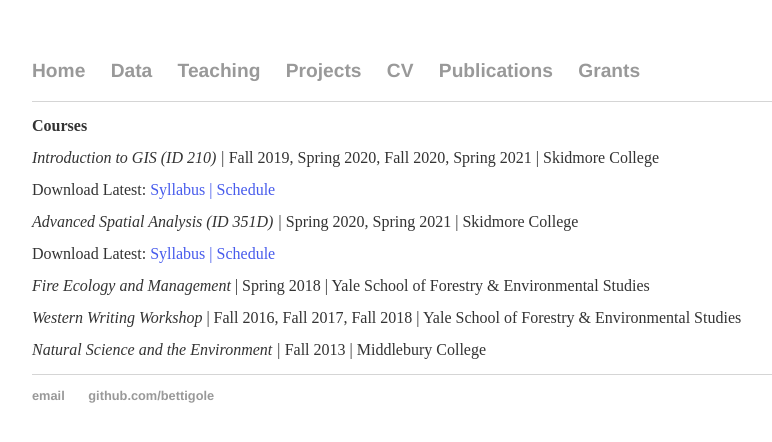
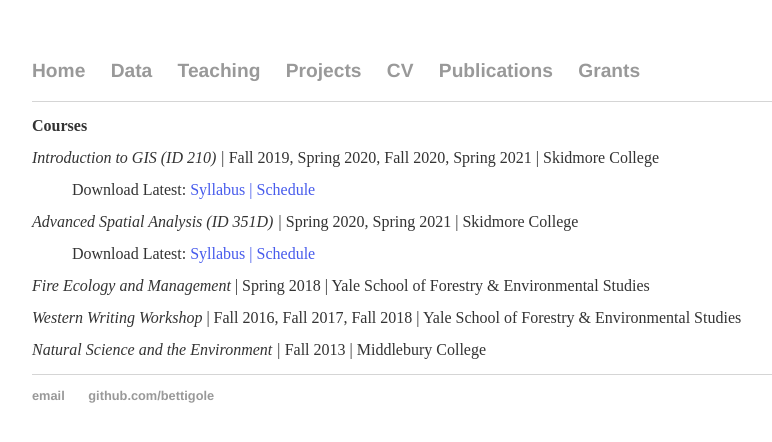
Before and after one commit to bettigole/bettigole.github.io, a Jekyll site: the page built from teaching/index.html, in a window 1280 px wide. Shown: the top 442 px of the page, without its empty margins (224-996 px from the left). Built offline with Jekyll 4.4.1, drawn with Linux system fonts in a browser that asks for light colours.

Commit message:
add margins

```diff
--- a/teaching/index.html
+++ b/teaching/index.html
@@ -5,12 +5,12 @@
 
 <p><strong>Courses</strong></p>
 <p><em>Introduction to GIS (ID 210) |</em> Fall 2019, Spring 2020, Fall 2020, Spring 2021 | Skidmore College </p>
-<p> Download Latest:
+<p style="margin-left: 40px"> Download Latest:
   <a href="https://github.com/bettigole/bettigole.github.io/blob/main/teaching/id210_s21_syllabus.pdf?raw=true"> Syllabus | </a>
   <a href="https://github.com/bettigole/bettigole.github.io/blob/main/teaching/id210_s21_schedule.pdf?raw=true"> Schedule</a>
 </p>
 <p><em>Advanced Spatial Analysis (ID 351D) |</em> Spring 2020, Spring 2021 | Skidmore College</p>
-<p> Download Latest:
+<p style="margin-left: 40px"> Download Latest:
   <a href="https://github.com/bettigole/bettigole.github.io/blob/main/teaching/id351d_s21_syllabus.pdf?raw=true"> Syllabus | </a>
   <a href="https://github.com/bettigole/bettigole.github.io/blob/main/teaching/id351d_s21_schedule.pdf?raw=true"> Schedule</a>
 </p>
```
